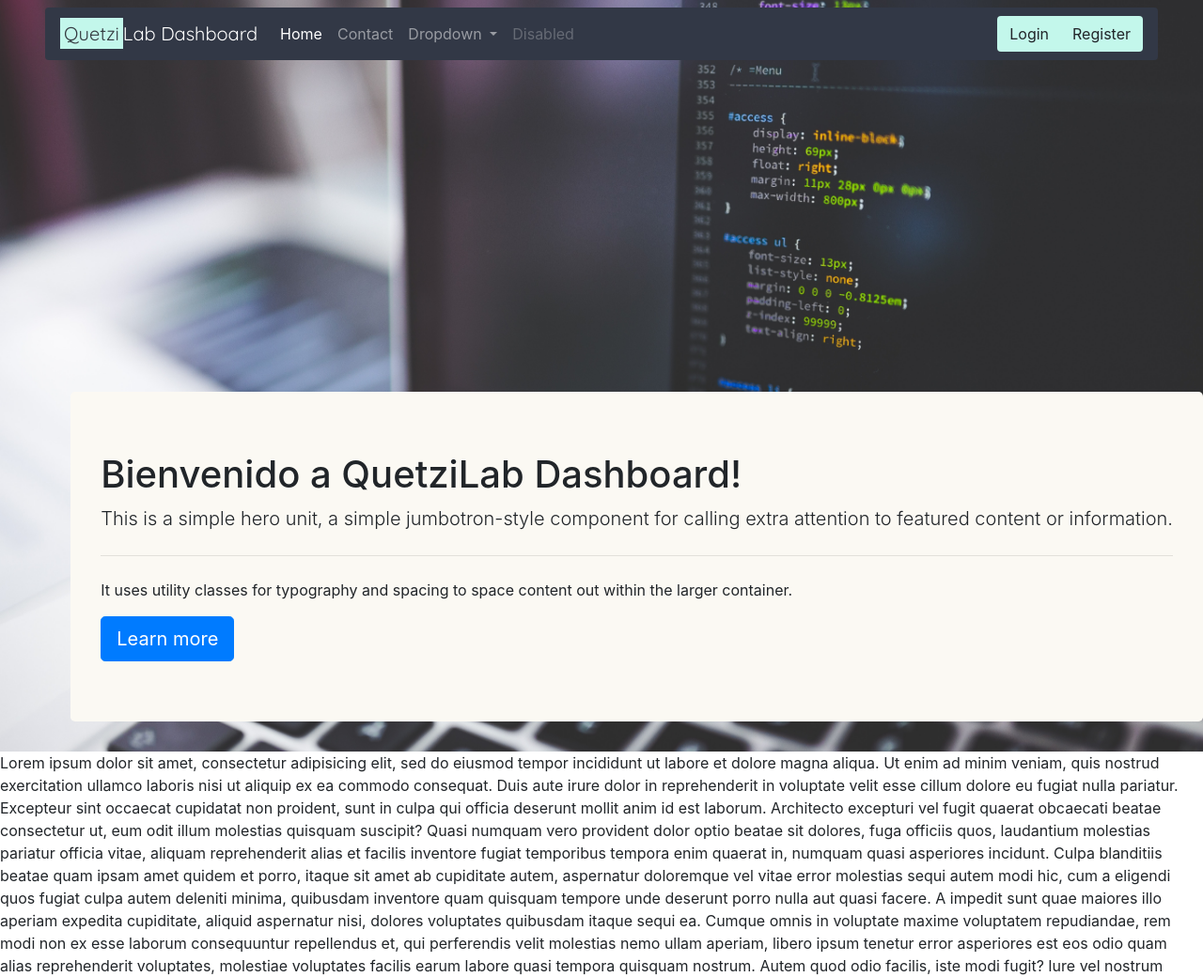
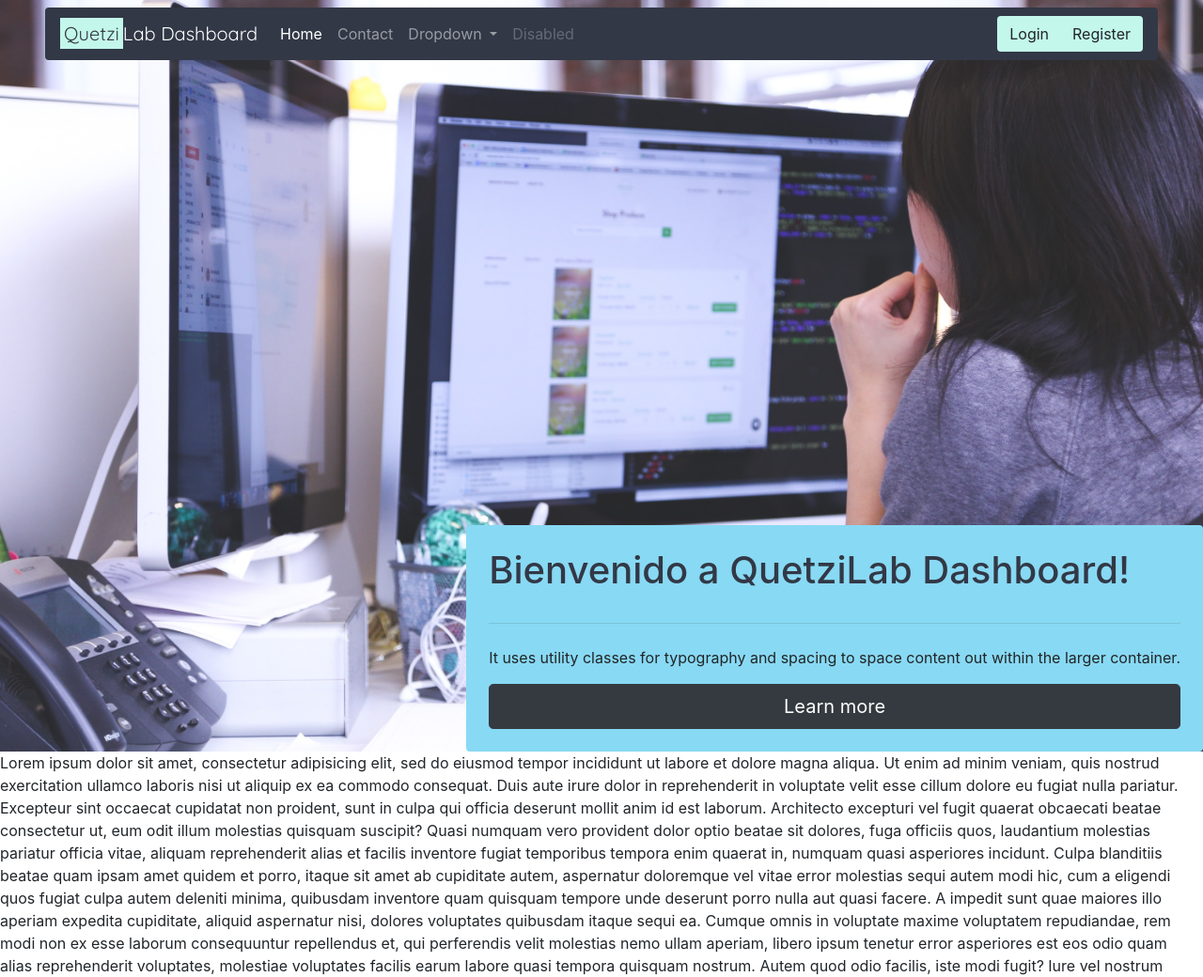
Before and after one commit to EGAMAGZ/QuetziLabsDashboard, a Django app: page / in a window 1280 px wide. Shown: the top 1040 px of the page at 94% size. Run offline with Django 3.2, Linux system fonts and the light colour scheme; some libraries are stand-ins or nearby versions.

Commit message:
Fixed error when loading CDNs. Added more design (I don't remember what I did)

```diff
--- a/core/static/core/css/home.css
+++ b/core/static/core/css/home.css
@@ -5,7 +5,7 @@ body{
 }
 
 #header{
-    background: url('../img/gray-laptop-computer-showing-html-codes-in-shallow-focus-160107.jpg');
+    background: url('../img/working-woman-person-technology-7375.jpg');
     background-position: center;
     background-size: cover;
     background-repeat: no-repeat;
--- a/core/static/core/css/main.css
+++ b/core/static/core/css/main.css
@@ -41,8 +41,12 @@ body {
 
 /* Text */
 
-.qtz-text-no-style {
+.qtz-text-no-font {
   font-style: normal !important;
+}
+
+.qtz-text-no-decoration{
+  text-decoration: none !important;
 }
 
 .qtz-text-color-primary {
@@ -98,7 +102,12 @@ body {
   transform: scaleX(0);
   transition: .25s linear;
 }
+
 .qtz-nav-link:hover::before, .qtz-nav-link:focus:before{
   visibility: visible;
   transform: scaleX(1);
 }
+
+.errorlist{
+  list-style-type:none;
+}
--- a/core/static/core/js/login.js
+++ b/core/static/core/js/login.js
@@ -11,7 +11,7 @@ next_btn.onclick=function(){
         forms[0].style.display="none";
         forms[1].style.display="block";
     }else{
-        errors_email.innerHTML="<ul><li>Enter a valid email address.</li></ul>";
+        errors_email.innerHTML='<ul class="errorlist"><h6>Error en valores introducidos:</h6><li>Enter a valid email address.</li></ul>';
     }
 };
 
--- a/core/templates/core/base.html
+++ b/core/templates/core/base.html
@@ -17,9 +17,13 @@
         </noscript>
     <script src="https://code.jquery.com/jquery-3.4.1.slim.min.js"
         integrity="sha384-J6qa4849blE2+poT4WnyKhv5vZF5SrPo0iEjwBvKU7imGFAV0wwj1yYfoRSJoZ+n" crossorigin="anonymous"
-        async></script>
+        defer></script>
     {% load static %}
-    <link rel="stylesheet" href="{% static 'core/css/main.css' %}" lazyload>
+    <link rel="preload" href="{% static 'core/css/main.css' %}"
+        as="style" onload="this.onload=null;this.rel='stylesheet'">
+    <noscript>
+        <link rel="stylesheet" href="{% static 'core/css/main.css' %}">
+        </noscript>
     {% block custom-static %}{% endblock %}
     <title>QuetziLabs Dashboard {% block path %}{% endblock %}</title>
 </head>
@@ -28,7 +32,7 @@
     {% block content %}{% endblock %}
     <script src="https://stackpath.bootstrapcdn.com/bootstrap/4.4.1/js/bootstrap.min.js"
         integrity="sha384-wfSDF2E50Y2D1uUdj0O3uMBJnjuUD4Ih7YwaYd1iqfktj0Uod8GCExl3Og8ifwB6" crossorigin="anonymous"
-        async></script>
+        defer></script>
     <script src="https://cdn.jsdelivr.net/npm/popper.js@1.16.0/dist/umd/popper.min.js"
         integrity="sha384-Q6E9RHvbIyZFJoft+2mJbHaEWldlvI9IOYy5n3zV9zzTtmI3UksdQRVvoxMfooAo" crossorigin="anonymous"
         async></script>
--- a/core/templates/core/home.html
+++ b/core/templates/core/home.html
@@ -3,16 +3,21 @@
 
 {% block custom-static %}
 <link rel="stylesheet" href="{% static 'core/css/home.css' %}">
+<link rel="preload" href="{% static 'core/css/home.css' %}"
+        as="style" onload="this.onload=null;this.rel='stylesheet'">
+    <noscript>
+        <link rel="stylesheet" href="{% static 'core/css/home.css' %}">
+        </noscript>
 {% endblock %}
 {% block homepage-content %}
 <section id="header" class="vh-100 vw-100 d-flex align-items-end flex-column justify-content-end">
-    <div class="jumbotron qtz-background">
-        <h1 class="display-5 text-break">Bienvenido a QuetziLab Dashboard!</h1>
-        <p class="lead">This is a simple hero unit, a simple jumbotron-style component for calling extra attention to
-            featured content or information.</p>
+    <div class="card rounded p-4 qtz-background-accent-dark border-0">
+        <h1 class="display-5 text-break qtz-text-color-primary">Bienvenido a QuetziLab Dashboard!</h1>
+        <!-- <p class="lead">This is a simple hero unit, a simple jumbotron-style component for calling extra attention to
+            featured content or information.</p> -->
         <hr class="my-4">
         <p>It uses utility classes for typography and spacing to space content out within the larger container.</p>
-        <a class="btn btn-primary btn-lg" href="#" role="button">Learn more</a>
+        <a class="btn btn-dark btn-lg" href="#" role="button">Learn more</a>
     </div>
 </section>
 <div>
@@ -95,7 +100,7 @@
     <!-- Footer Links -->
 
     <!-- Copyright -->
-    <div class="footer-copyright text-center py-3 text-white qtz-text-no-style">© 2018 Copyright:
+    <div class="footer-copyright text-center py-3 text-white qtz-text-no-font">© 2018 Copyright:
         <a href="{% url 'home-page' %}" class="text-white">QuetziLab.com</a>
     </div>
     <!-- Copyright -->
--- a/core/templates/core/homepage-base.html
+++ b/core/templates/core/homepage-base.html
@@ -5,8 +5,8 @@
 
 <nav class="navbar navbar-expand-lg navbar-dark qtz-background-primary  my-2 mx-sm-0 mx-md-0 mx-lg-5 fixed-top rounded">
     <a class="navbar-brand" href="{% url 'home-page' %}" class="text-white">
-        <i class="qtz-text-highlight-accent qtz-text-no-style p-1 text-dark qtz-main-font">Quetzi</i><i
-            class="text-white qtz-text-no-style qtz-main-font">Lab Dashboard</i>
+        <i class="qtz-text-highlight-accent qtz-text-no-font p-1 text-dark qtz-main-font">Quetzi</i><i
+            class="text-white qtz-text-no-font qtz-main-font">Lab Dashboard</i>
     </a>
     <button class="navbar-toggler" type="button" data-toggle="collapse" data-target="#navbarNavAltMarkup"
         aria-controls="navbarNavAltMarkup" aria-expanded="false" aria-label="Toggle navigation">
```
Also changed, not shown: core/templates/core/login.html (+12 -7 lines), core/static/core/img/internet-screen-security-protection-60504.jpg (added), core/static/core/img/working-woman-person-technology-7375.jpg (added), core/static/core/img/working-woman-technology-computer-7374.jpg (added).
